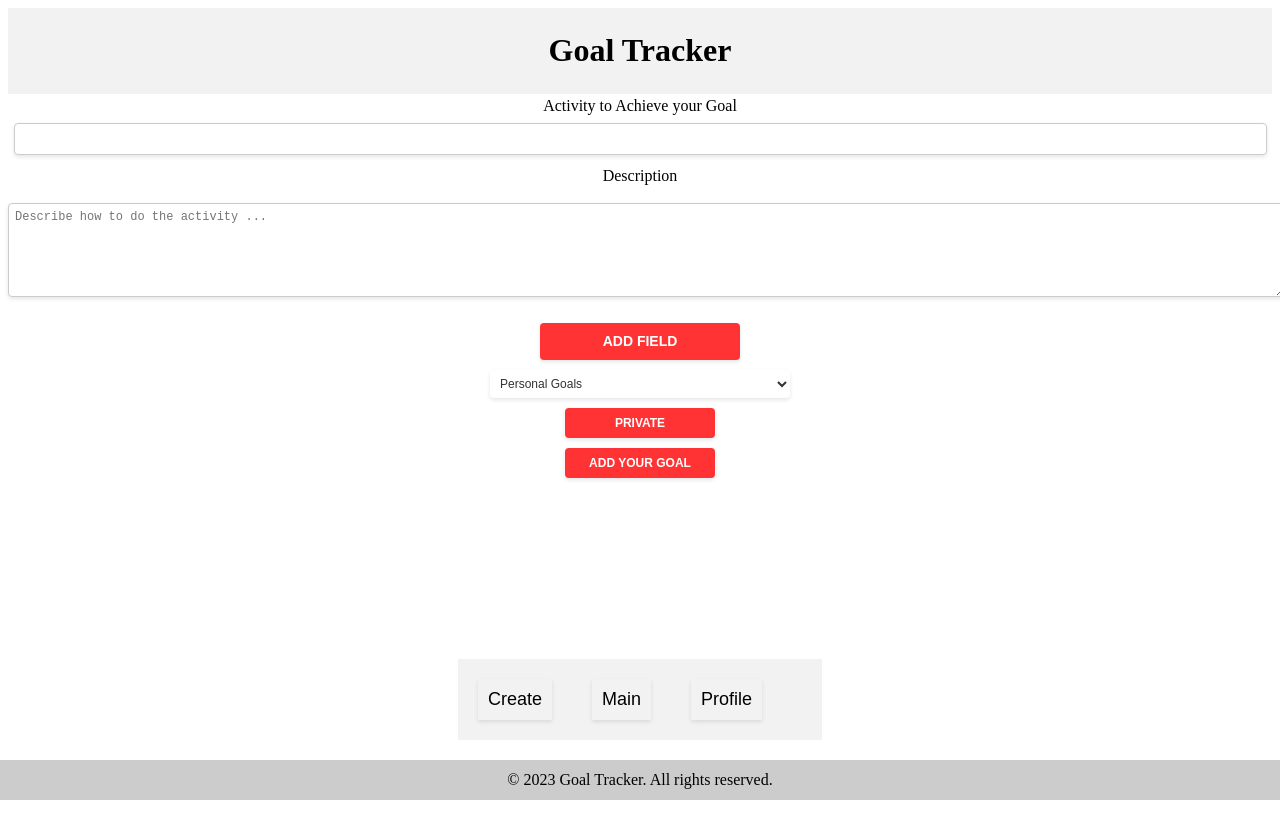
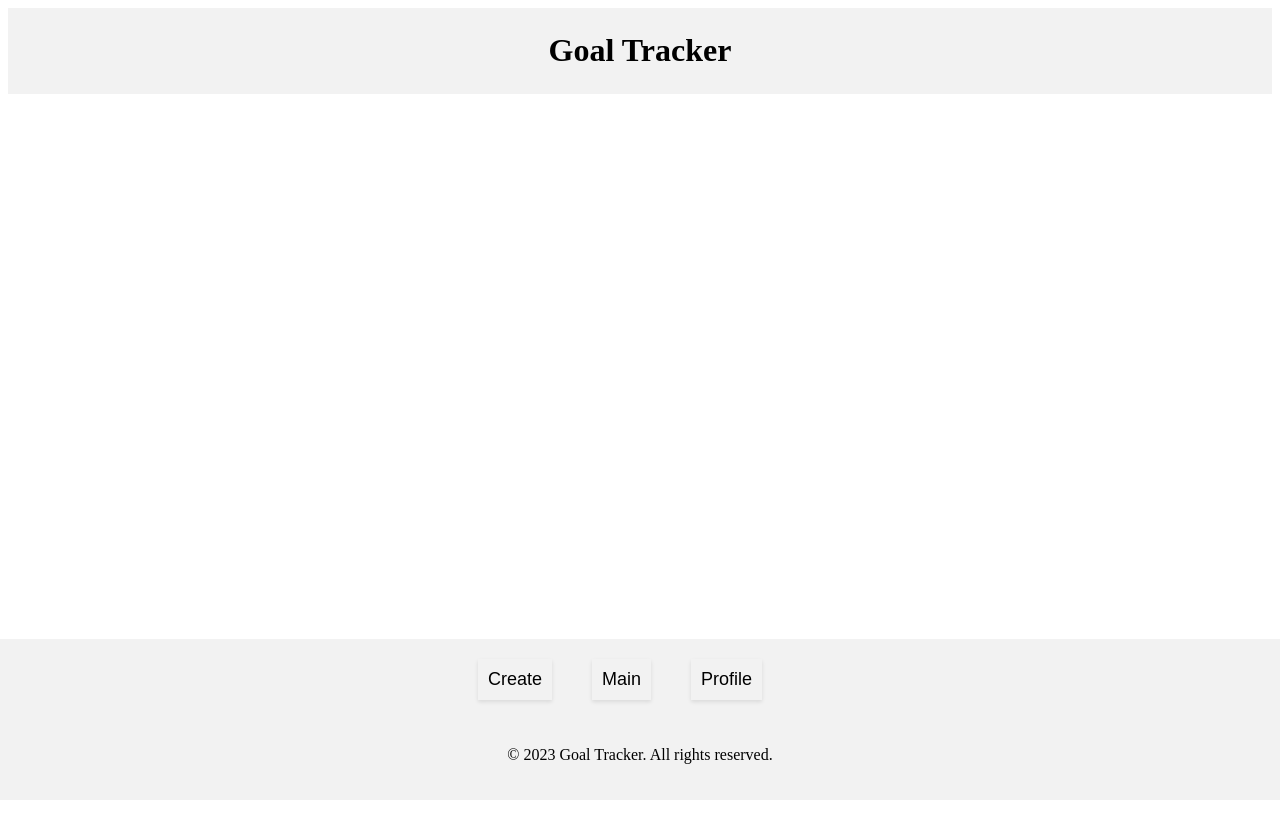
Before and after one commit to CKone2k/CK-capstone, a Next.js app: page / in a window 1280 px wide. Shown: the top 838 px of the page. After the commit the page ends 800 px from the top, so only its background shows below. Built offline with nearby package versions, Linux system fonts and the light colour scheme.

Commit message:
stylingandfunctionchanges

```diff
--- a/components/Footer.js
+++ b/components/Footer.js
@@ -1,14 +1,8 @@
 import React from "react";
-import MenuBar from "@/components/MenuBar";
 import { footerStyles } from "@/styles";
 
-const Footer = ({ menuBarHeight }) => (
-  <footer style={{ ...footerStyles, paddingBottom: menuBarHeight }}>
-    <MenuBar
-      onCreateClick={() => console.log("Create clicked")}
-      onMainClick={() => console.log("Main clicked")}
-      onProfileClick={() => console.log("Profile clicked")}
-    />
+const Footer = () => (
+  <footer style={footerStyles}>
     <p>© {new Date().getFullYear()} Goal Tracker. All rights reserved.</p>
   </footer>
 );
--- /dev/null
+++ b/components/ProfilePage.js
@@ -0,0 +1,46 @@
+import React, { useState } from "react";
+import TextField from "../components/TextField";
+import TextArea from "../components/TextArea";
+import ToggleButton from "../components/ToggleButton";
+import Button from "../components/Button";
+
+const ProfilePage = () => {
+  const [name, setName] = useState("");
+  const [bio, setBio] = useState("");
+  const [isPrivate, setIsPrivate] = useState(true);
+
+  const handleNameChange = (event) => {
+    setName(event.target.value);
+  };
+
+  const handleBioChange = (event) => {
+    setBio(event.target.value);
+  };
+
+  const handleToggleClick = () => {
+    setIsPrivate(!isPrivate);
+  };
+
+  const handleSubmit = (event) => {
+    event.preventDefault();
+    // handle submitting profile data to database
+  };
+
+  return (
+    <div>
+      <h1>Profile</h1>
+      <form onSubmit={handleSubmit}>
+        <TextField label="Name" value={name} onChange={handleNameChange} />
+        <TextArea placeholder="Bio" value={bio} onChange={handleBioChange} />
+        <ToggleButton
+          privateText="Private Profile"
+          publicText="Public Profile"
+          onClick={handleToggleClick}
+        />
+        <Button type="submit">Save Profile</Button>
+      </form>
+    </div>
+  );
+};
+
+export default ProfilePage;
--- a/pages/_app.js
+++ b/pages/_app.js
@@ -1,15 +1,46 @@
-import React from "react";
+import React, { useState } from "react";
 import Header from "@/components/header";
 import CardCreator from "@/components/CardCreator";
 import Footer from "@/components/Footer";
+import MenuBar from "@/components/MenuBar";
+import ProfilePage from "@/components/ProfilePage";
 import { mainStyles } from "@/styles";
+const App = () => {
+  const [currentPage, setCurrentPage] = useState("main");
 
-const App = () => {
+  const handleCreateClick = () => {
+    setCurrentPage("create");
+  };
+
+  const handleMainClick = () => {
+    setCurrentPage("main");
+  };
+
+  const handleProfileClick = () => {
+    setCurrentPage("profile");
+  };
+
   return (
     <div style={mainStyles}>
       <Header />
-      <CardCreator />
-      <Footer />
+      <MenuBar
+        onCreateClick={handleCreateClick}
+        onMainClick={handleMainClick}
+        onProfileClick={handleProfileClick}
+      />
+      {currentPage === "create" && (
+        <>
+          <CardCreator />
+          <Footer />
+        </>
+      )}
+      {currentPage === "main" && <Footer />}
+      {currentPage === "profile" && (
+        <>
+          <ProfilePage />
+          <Footer />
+        </>
+      )}
     </div>
   );
 };
--- a/pages/index.js
+++ b/pages/index.js
@@ -1,5 +1,6 @@
 import React from "react";
 import Header from "@/components/header";
+import MenuBar from "@/components/MenuBar";
 import CardCreator from "@/components/CardCreator";
 import Footer from "@/components/Footer";
 
@@ -7,6 +8,7 @@ const Home = () => {
   return (
     <>
       <Header />
+      <MenuBar />
       <CardCreator />
       <Footer />
     </>
--- a/styles.js
+++ b/styles.js
@@ -21,6 +21,8 @@ export const containerStyles = {
   display: "flex",
   flexDirection: "column",
   alignItems: "center",
+  justifyContent: "center",
+  paddingBottom: "100px",
 };
 
 export const textFieldStyles = {
@@ -89,24 +91,17 @@ export const buttonStyles = {
 };
 
 export const footerStyles = {
-  position: "fixed",
-  bottom: 0,
-  left: 0,
-  right: 0,
-  height: "40px",
-  backgroundColor: "#ccc",
-  display: "flex",
-  alignItems: "center",
-  justifyContent: "center",
-  padding: "0 10px",
-  zIndex: -1,
-};
-
-export const mainStyles = {
+  backgroundColor: "#f2f2f2",
+  padding: "20px",
   display: "flex",
   flexDirection: "column",
-  minHeight: "100vh",
-  paddingBottom: "100px",
+  justifyContent: "center",
+  alignItems: "center",
+  position: "fixed",
+  bottom: "0",
+  left: "0",
+  right: "0",
+  zIndex: "1",
 };
 
 export const headerStyles = {
@@ -121,7 +116,10 @@ export const menuBarStyles = {
   backgroundColor: "#f2f2f2",
   padding: "20px",
   position: "fixed",
-  bottom: "60px",
+  marginBottom: "80px",
+  bottom: "0",
+  left: "0",
+  right: "0",
   zIndex: "1",
 };
 
```
Also changed, not shown: api/index.js (+11 -0 lines).
